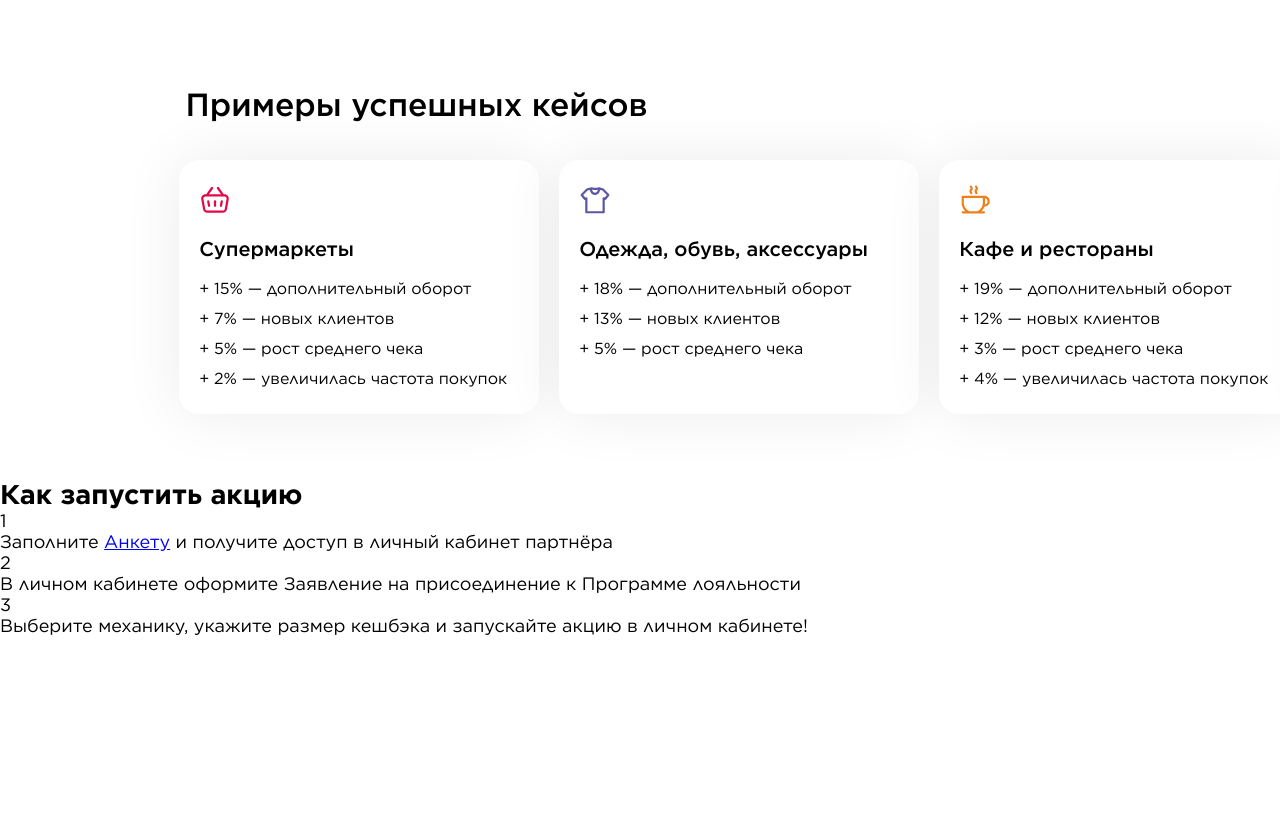
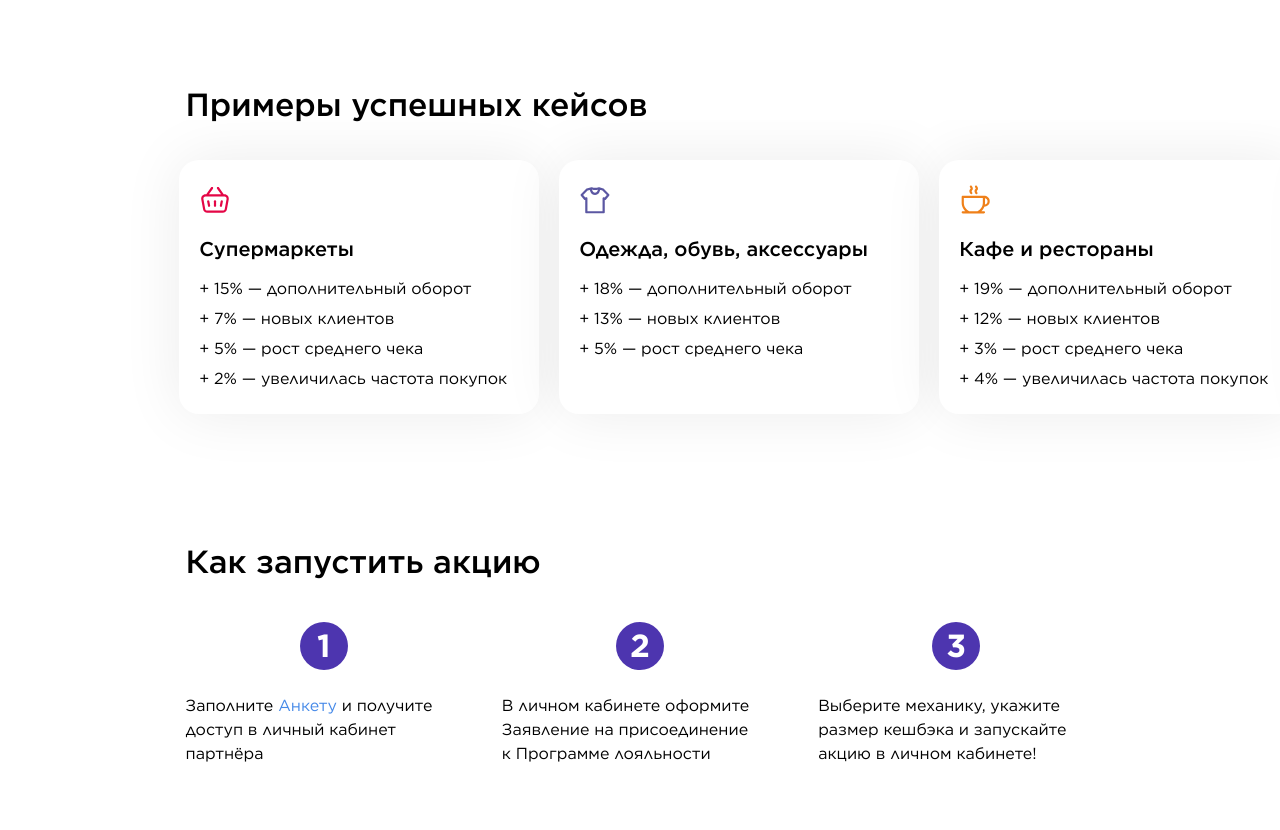
Before and after one commit to malinasavina/mir-test-task, a website built with webpack: page src/index.html in a window 1280 px wide. Shown: the part 2674-3504 px from the top of the page. Before the commit the page ends 3310 px from the top, so only its background shows below. Built offline with nearby package versions, Linux system fonts and the light colour scheme.

Commit message:
Add steps section styles

```diff
--- a/src/styles/main.scss
+++ b/src/styles/main.scss
@@ -714,3 +714,86 @@
     }
   }
 }
+
+.steps {
+
+  &__inner {
+    padding: var(--y-padding) var(--x-padding);
+
+    @media screen and (min-width: 728px) {
+      margin: 0 auto;
+      width: var(--content-width);
+      max-width: var(--content-max-width);
+    }
+  }
+
+  &__title {
+    @include section-title();
+  }
+
+  &__list {
+    display: flex;
+    flex-direction: column;
+    gap: 40px;
+    list-style: none;
+
+    @media screen and (min-width: 1120px) {
+      flex-direction: row;
+    }
+  }
+
+  &__item {
+
+    @media screen and (min-width: 1120px) {
+      flex: 1;
+    }
+  }
+
+  &__info {
+    display: flex;
+    align-items: center;
+    gap: 16px;
+    max-width: 728px;
+    font-size: var(--card-font-size);
+    line-height: 22px;
+
+    @media screen and (min-width: 728px) {
+      line-height: 24px;
+    }
+
+    @media screen and (min-width: 1120px) {
+      flex-direction: column;
+      justify-content: center;
+      gap: 24px;
+    }
+  }
+
+  &__count {
+    display: flex;
+    justify-content: center;
+    align-items: center;
+    flex-shrink: 0;
+    width: 48px;
+    height: 48px;
+    border-radius: 50%;
+    background-color: var(--blueberry-color-dark);
+
+    &-number {
+      font-size: 32px;
+      line-height: 30px;
+      font-weight: 700;
+      color: var(--primary-color-white);
+    }
+  }
+
+  &__link {
+
+    &:link,
+    &:visited,
+    &:hover,
+    &:active {
+      text-decoration: none;
+      color: var(--link-color-blue);
+    }
+  }
+}
```
